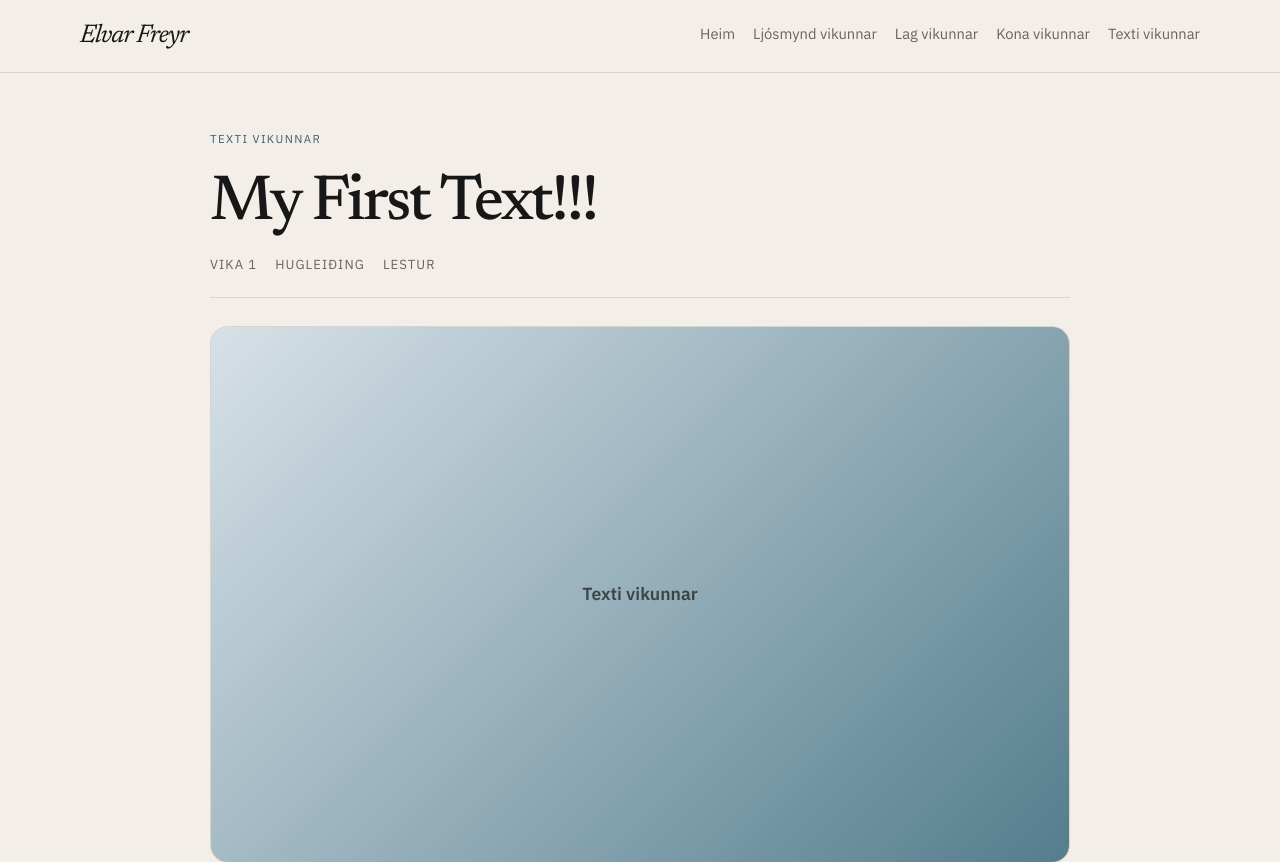
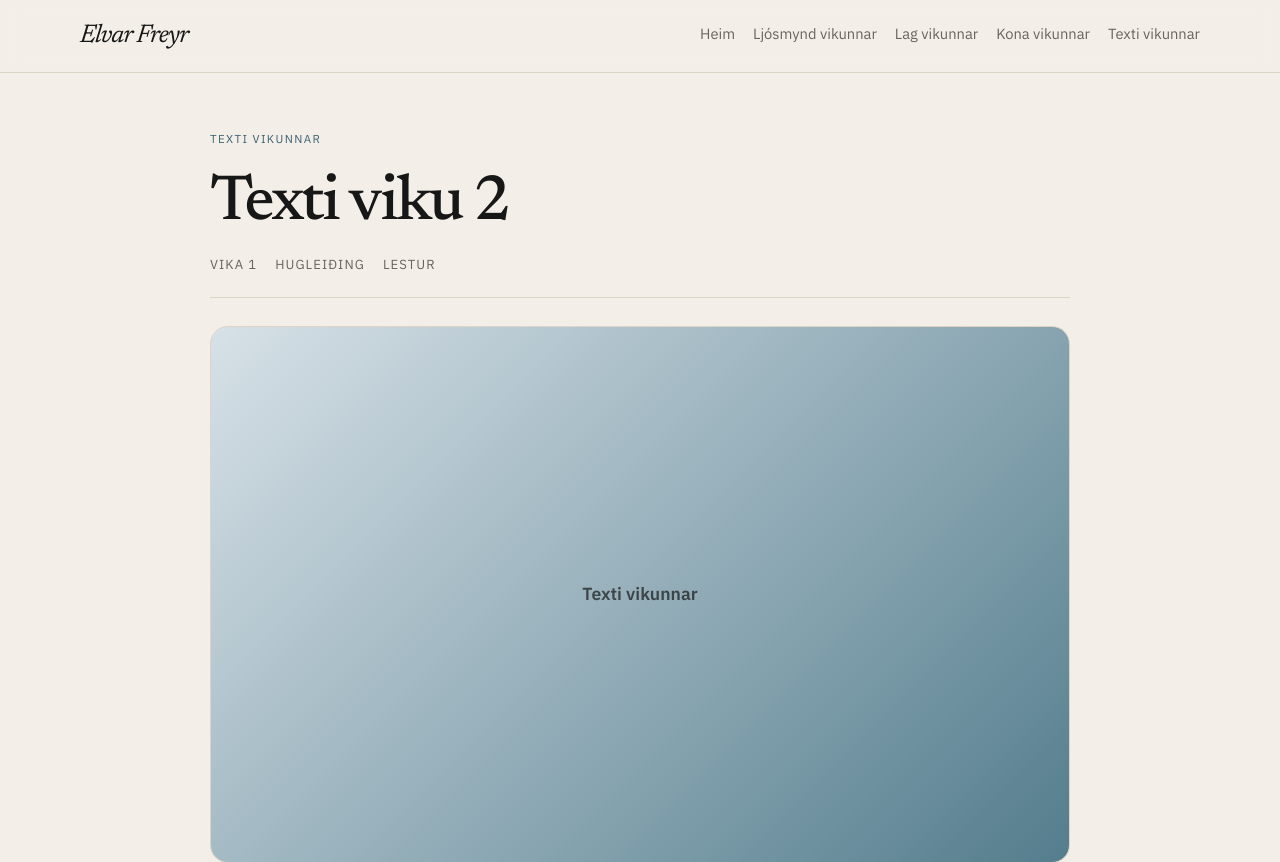
Before and after one commit to daguraxels9/Konga-blogg, a plain HTML site: page texti-vikunar/index.html in a window 1280 px wide. Shown: the top 862 px of the page. Drawn offline with Linux system fonts and the light colour scheme.

Commit message:
Update index.html

```diff
--- a/texti-vikunar/index.html
+++ b/texti-vikunar/index.html
@@ -29,7 +29,7 @@
       <div class="container">
         <header class="entry-header">
           <span class="eyebrow" style="color: var(--text);">Texti vikunnar</span>
-          <h1>My First Text!!!</h1>
+          <h1>Texti viku 2</h1>
           <div class="details">
             <span>Vika 1</span>
             <span>Hugleiðing</span>
```
